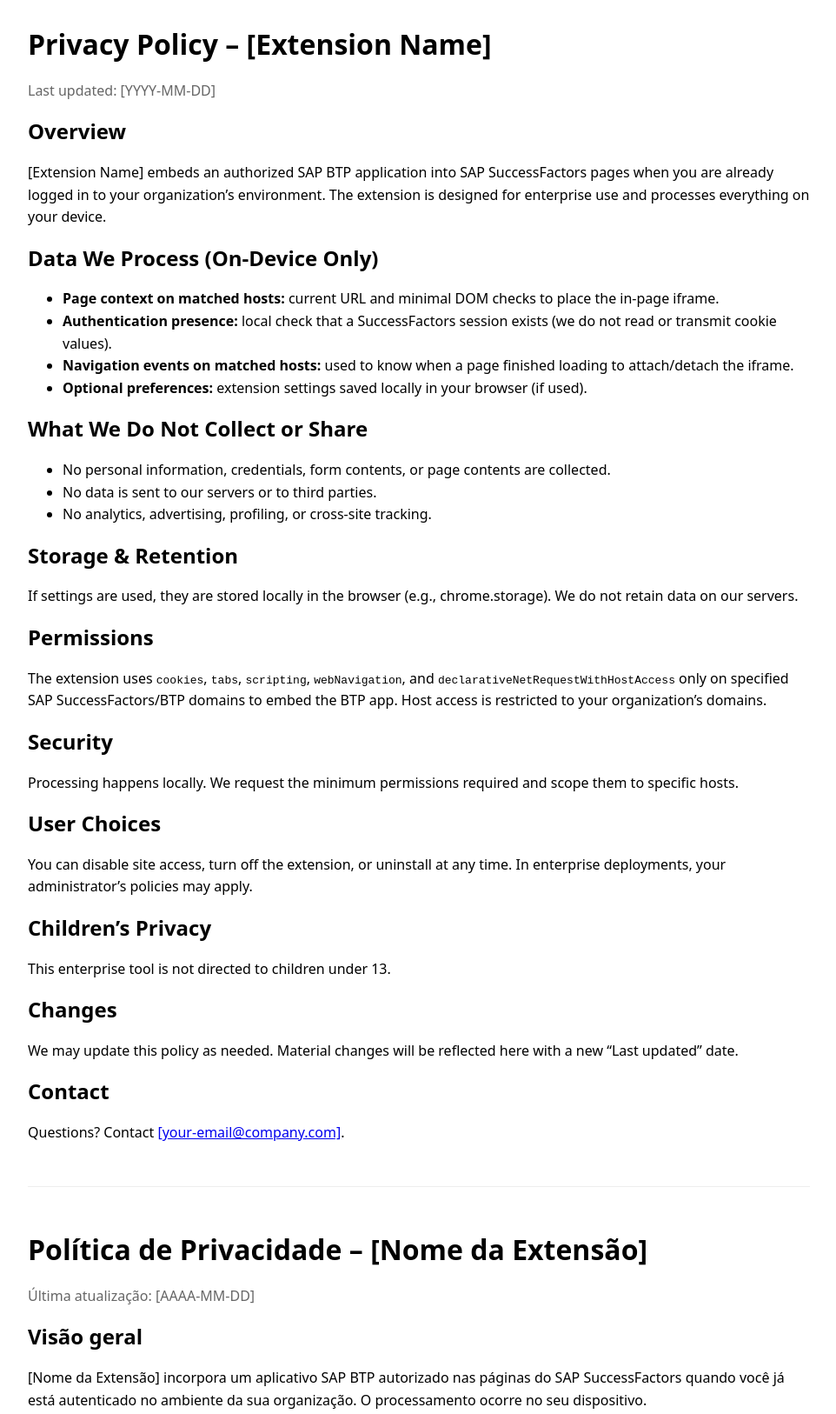
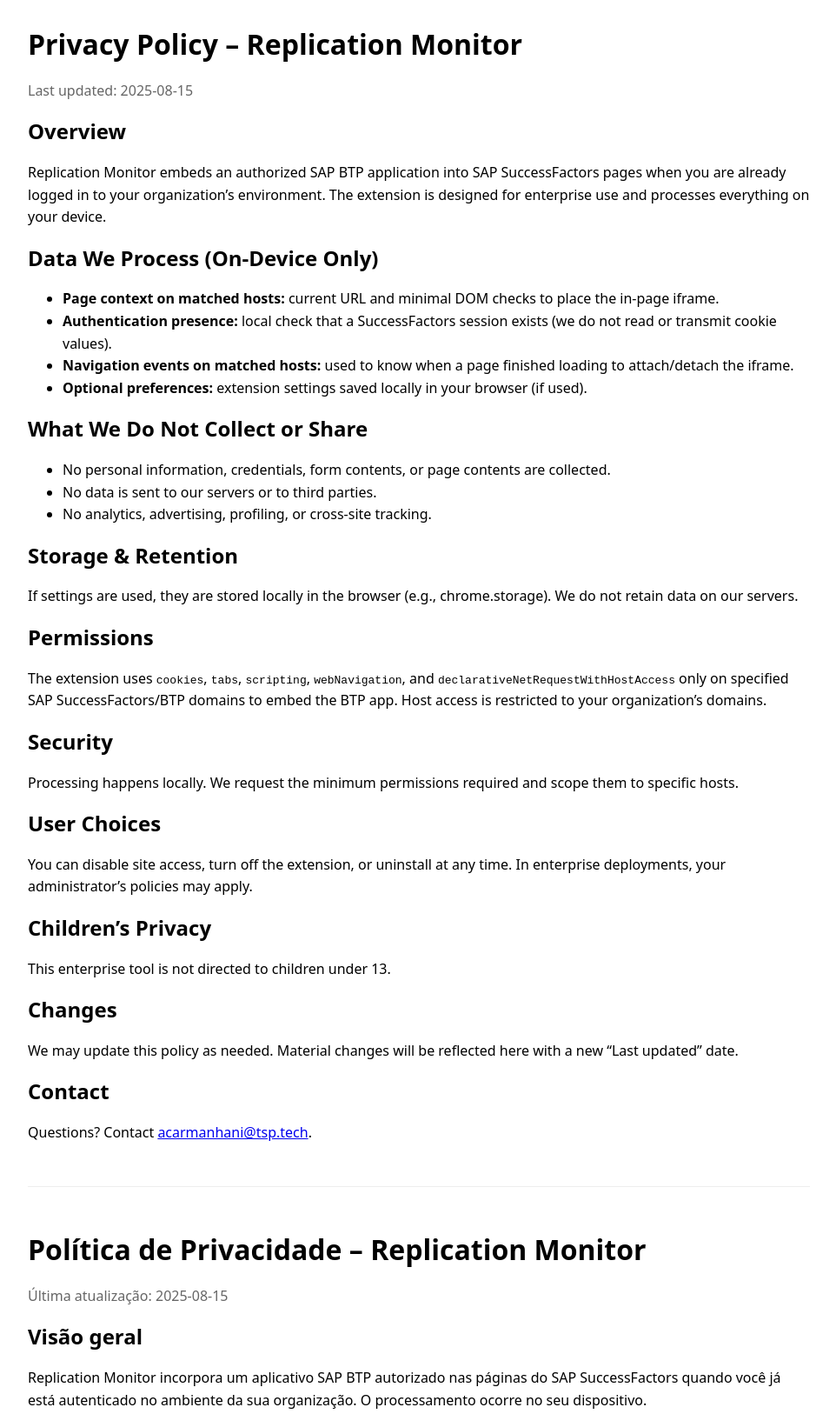
Before and after one commit to TSP-LAC/replication-extension-privacy, a plain HTML site: page index.html in a window 1280 px wide. Shown: the top 1626 px of the page at 87% size, without its empty margins (0-962 px from the left). Drawn offline with Linux system fonts and the light colour scheme.

Commit message:
Real Info

```diff
--- a/index.html
+++ b/index.html
@@ -3,18 +3,18 @@
 <head>
   <meta charset="utf-8" />
   <meta name="viewport" content="width=device-width,initial-scale=1" />
-  <title>Privacy Policy – [Extension Name]</title>
+  <title>Privacy Policy – Replication Monitor</title>
   <style>
     body{font-family:system-ui,-apple-system,Segoe UI,Roboto,Arial,sans-serif;line-height:1.6;margin:2rem;max-width:900px}
     h1,h2{line-height:1.2} .muted{color:#666} .lang{margin-top:3rem;padding-top:2rem;border-top:1px solid #eee}
   </style>
 </head>
 <body>
-  <h1>Privacy Policy – [Extension Name]</h1>
-  <p class="muted">Last updated: [YYYY-MM-DD]</p>
+  <h1>Privacy Policy – Replication Monitor</h1>
+  <p class="muted">Last updated: 2025-08-15</p>
 
   <h2>Overview</h2>
-  <p>[Extension Name] embeds an authorized SAP BTP application into SAP SuccessFactors pages when you are already logged in to your organization’s environment. The extension is designed for enterprise use and processes everything on your device.</p>
+  <p>Replication Monitor embeds an authorized SAP BTP application into SAP SuccessFactors pages when you are already logged in to your organization’s environment. The extension is designed for enterprise use and processes everything on your device.</p>
 
   <h2>Data We Process (On-Device Only)</h2>
   <ul>
@@ -50,14 +50,14 @@
   <p>We may update this policy as needed. Material changes will be reflected here with a new “Last updated” date.</p>
 
   <h2>Contact</h2>
-  <p>Questions? Contact <a href="mailto:[your-email@company.com]">[your-email@company.com]</a>.</p>
+  <p>Questions? Contact <a href="mailto:acarmanhani@tsp.tech">acarmanhani@tsp.tech</a>.</p>
 
   <div class="lang">
-    <h1>Política de Privacidade – [Nome da Extensão]</h1>
-    <p class="muted">Última atualização: [AAAA-MM-DD]</p>
+    <h1>Política de Privacidade – Replication Monitor</h1>
+    <p class="muted">Última atualização: 2025-08-15</p>
 
     <h2>Visão geral</h2>
-    <p>[Nome da Extensão] incorpora um aplicativo SAP BTP autorizado nas páginas do SAP SuccessFactors quando você já está autenticado no ambiente da sua organização. O processamento ocorre no seu dispositivo.</p>
+    <p>Replication Monitor incorpora um aplicativo SAP BTP autorizado nas páginas do SAP SuccessFactors quando você já está autenticado no ambiente da sua organização. O processamento ocorre no seu dispositivo.</p>
 
     <h2>Dados que processamos (apenas no dispositivo)</h2>
     <ul>
@@ -93,7 +93,7 @@
     <p>Podemos atualizar esta política quando necessário. Mudanças relevantes serão refletidas aqui com nova data.</p>
 
     <h2>Contato</h2>
-    <p>Dúvidas? <a href="mailto:[seu-email@empresa.com]">[seu-email@empresa.com]</a>.</p>
+    <p>Dúvidas? <a href="mailto:acarmanhani@tsp.tech">acarmanhani@tsp.tech</a>.</p>
   </div>
 </body>
 </html>
```
